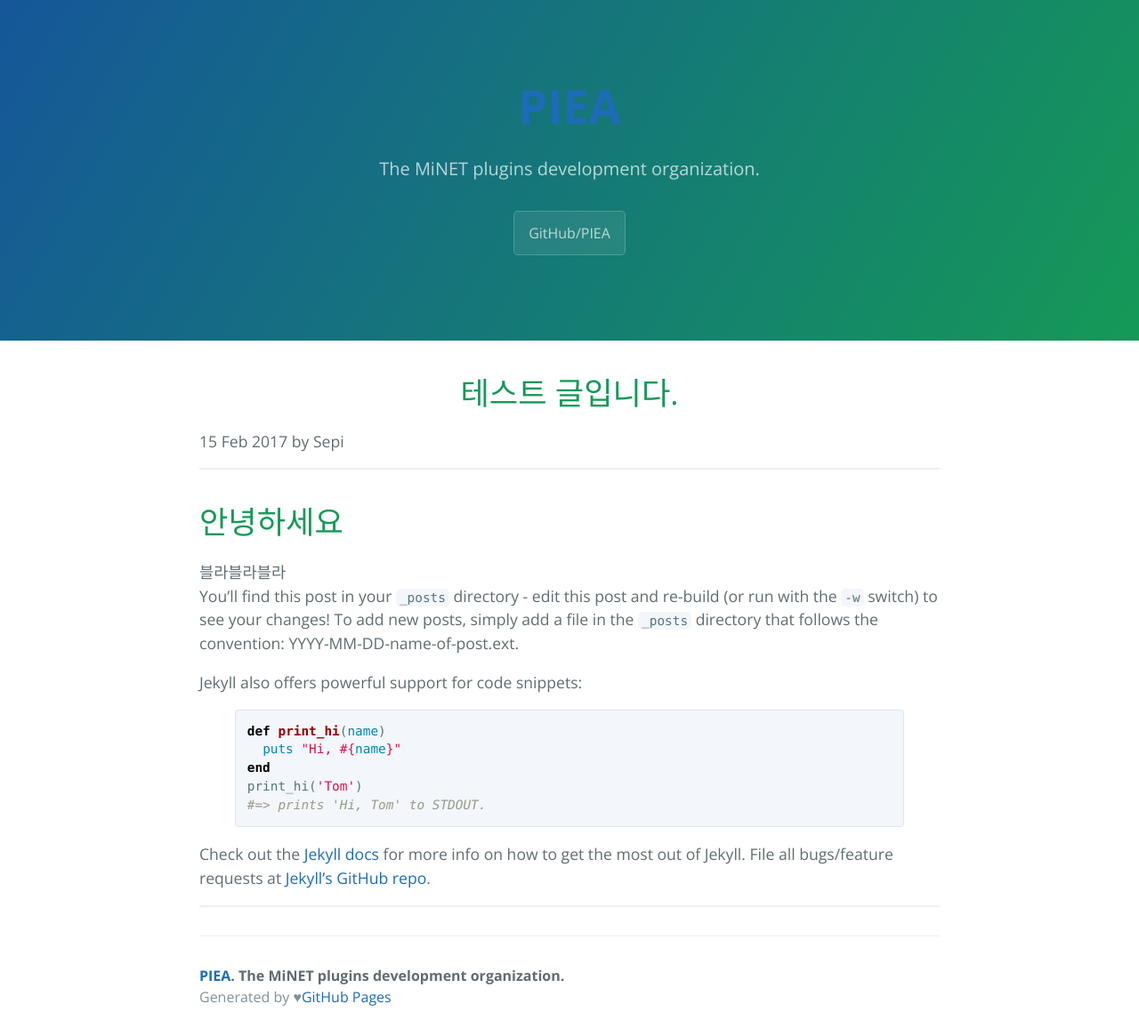
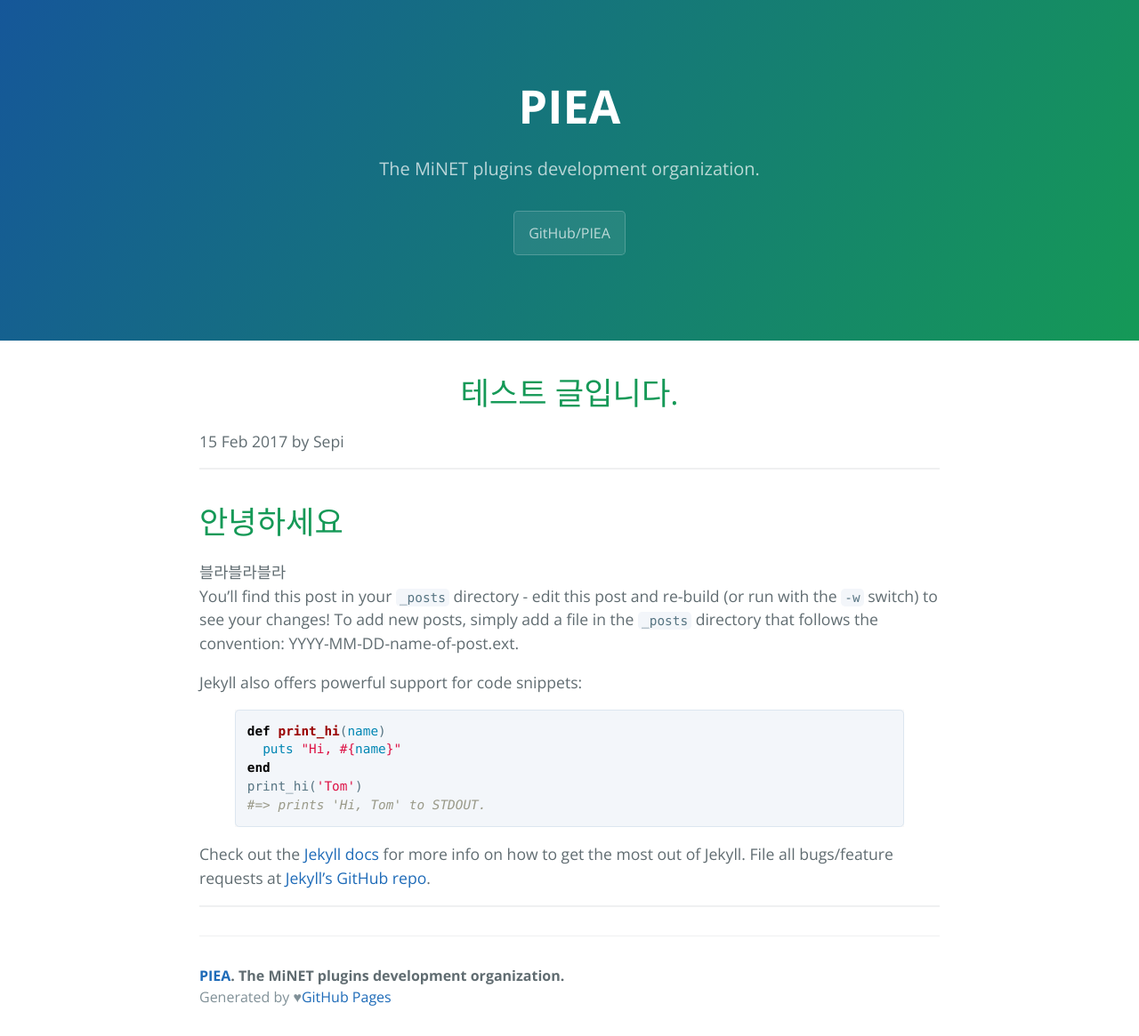
Before and after one commit to pid011/piea.github.io, a Jekyll site: the page built from _posts/2017-02-15-test-post.markdown, in a window 1280 px wide. Shown: the whole page at 89% size. Built offline with Jekyll 4.4.1, drawn with Linux system fonts in a browser that asks for light colours; comment, search, counter and statistics services are not loaded.

Commit message:
페이지 제목 색상 변경

```diff
--- a/_includes/page-header.html
+++ b/_includes/page-header.html
@@ -1,5 +1,5 @@
 <section class="page-header">
-  <h1 class="project-name"><a href="../../../">{{ site.title }}</a></h1>
+  <h1 class="project-name"><a href="../../../" style="color: white">{{ site.title }}</a></h1>
   <h2 class="project-tagline">{{ site.tagline }}</h2>
-  <a href="https://github.com/PIEA" class="btn">GitHub/PIEA</a>
+  <a href="https://github.com/PIEA" class="btn" target="_blank">GitHub/PIEA</a>
 </section>
```
